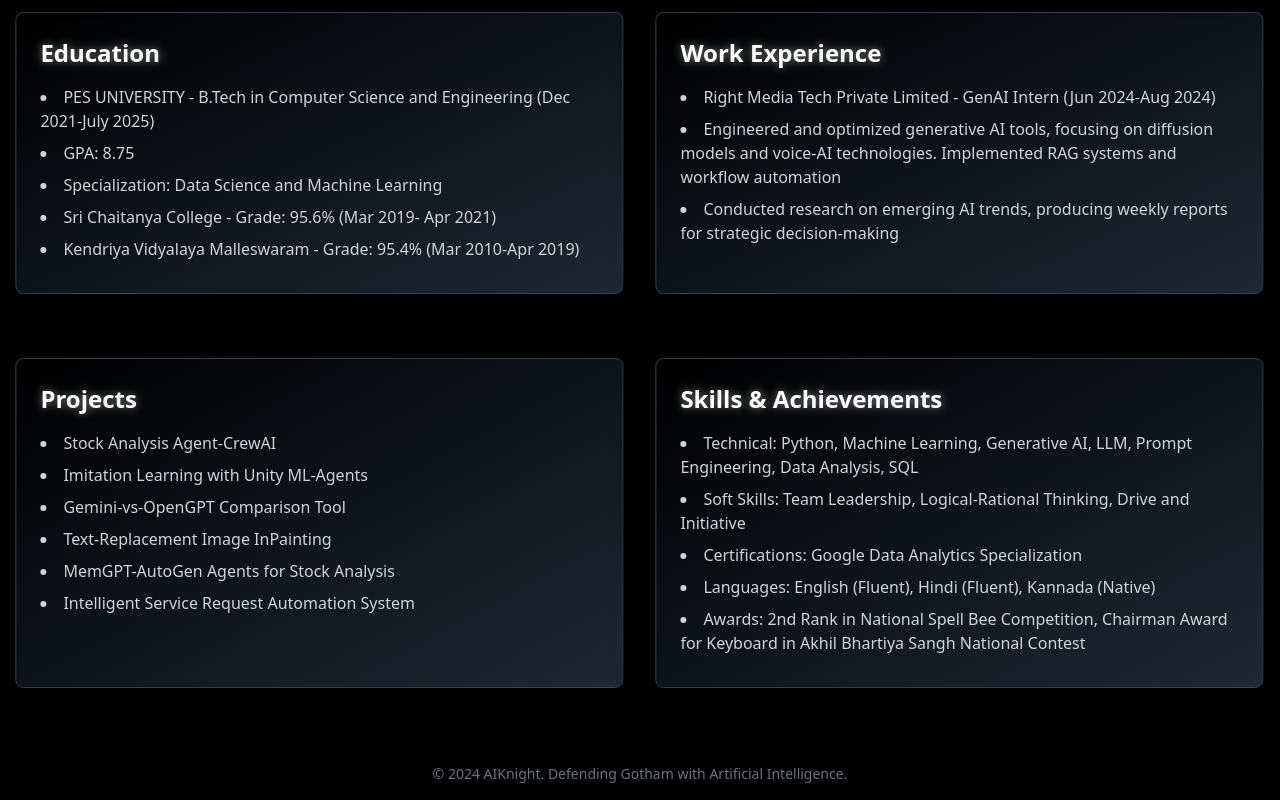
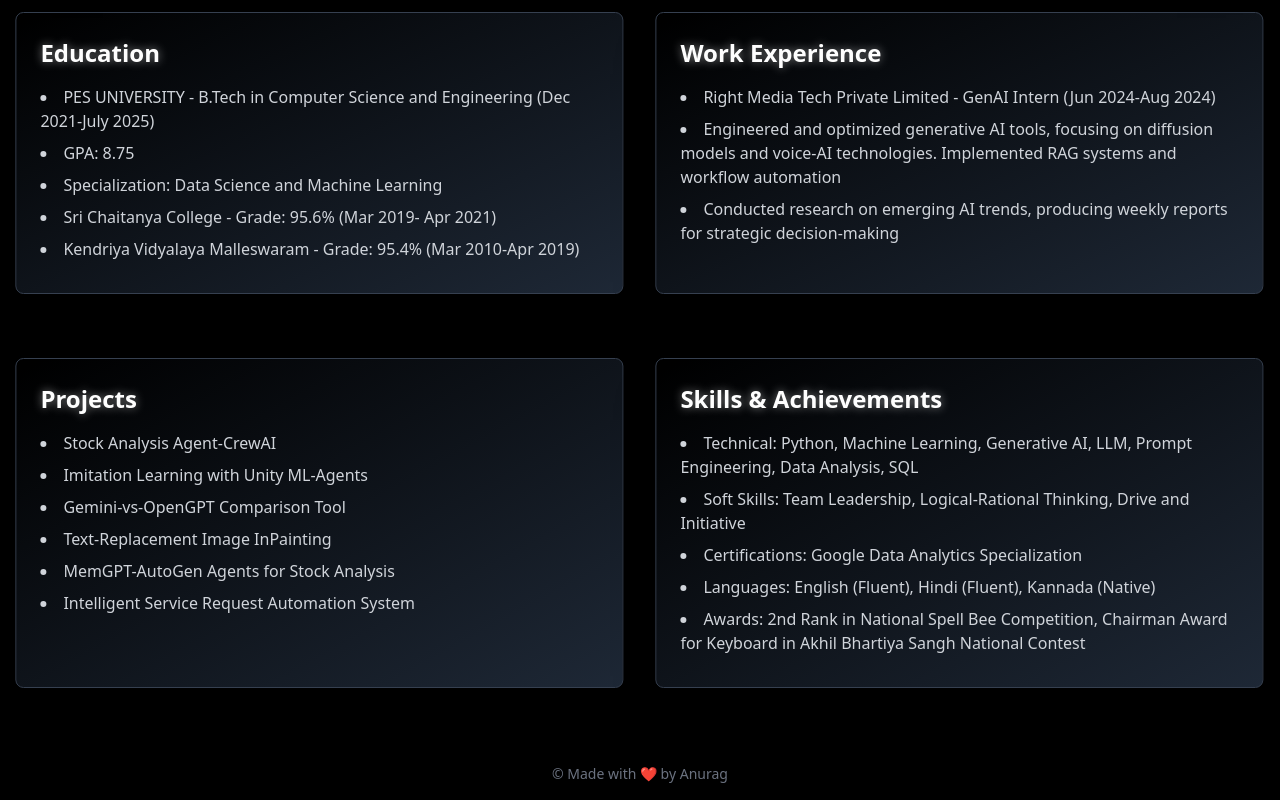
Before and after one commit to anurag442003/AIportfolio, a React (Vite) app: page / in a window 1280 px wide. Shown: the part 800-1600 px from the top of the page. Built offline with nearby package versions, Linux system fonts and the light colour scheme.

Commit message:
update app

```diff
--- a/src/App.jsx
+++ b/src/App.jsx
@@ -206,7 +206,7 @@
         {/* Footer */}
         <footer className="bg-gradient-to-t from-black to-black py-4 text-center text-sm text-gray-500 z-10 w-full absolute bottom-0 shadow-lg shadow-black/50">
           <div className="container mx-auto px-6">
-            <p>&copy; 2024 AIKnight. Defending Gotham with Artificial Intelligence.</p>
+            <p>&copy; Made with ❤️ by Anurag</p>
           </div>
         </footer>
       </div>
```
